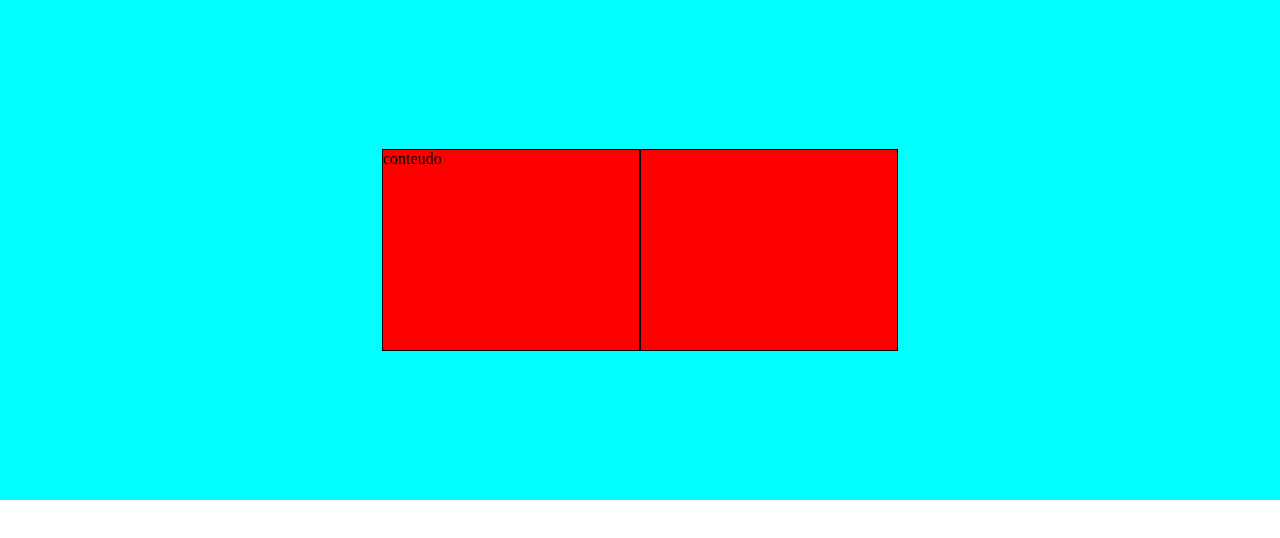
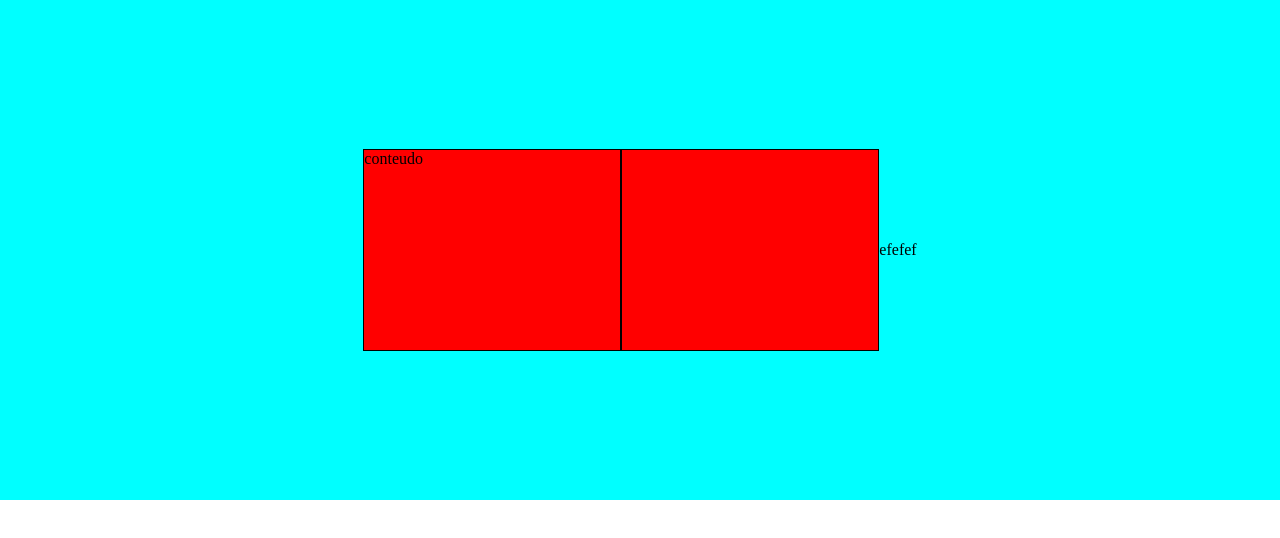
Before and after one commit to kaueh-silva/Flexbox, a plain HTML site: page index.html in a window 1280 px wide. Drawn offline with Linux system fonts and the light colour scheme.

Commit message:
wdwddwdwd

```diff
--- a/index.html
+++ b/index.html
@@ -12,7 +12,7 @@
     <div class="container">
         <div class="child"> conteudo</div>
         <div class="child"></div>
-
+        efefef
 
     </div>
 </body>
```
